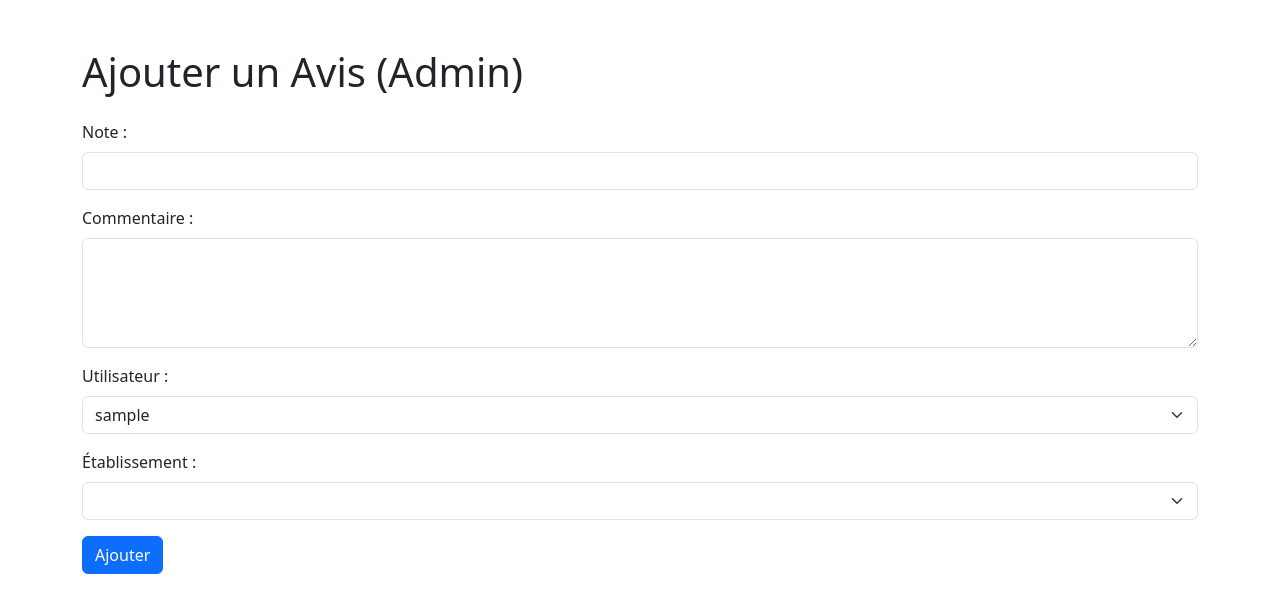
After one commit to Nathan279-code/webdev, a Flask app: page /admin/avis/ajouter in a window 1280 px wide. The commit adds this page. Shown: the top 613 px of the page. Run offline with Flask 3, Linux system fonts and the light colour scheme; the visitor is signed in with stand-in values (Sample User, id 1); data comes from the database, SQL or seed files in the repository; data that the repository does not hold is empty.

Commit message:
Fonctionnement complet de Avis pour ajout dans slidebar bouton valide prends bonen entrée et sur menu admin peut mettre avis avec + de droit(choix user/etab)

```diff
--- a/app/routes.py
+++ b/app/routes.py
@@ -301,33 +301,88 @@ def get_avis_by_id(idav):
     return jsonify(Avis.get_by_id_json(idav))
 
 # Affiche le formulaire pour ajouter un nouvel avis (méthode GET)
-@main.route("/avis/ajouter", methods=["GET"])                                                     #Si avis deja mis user+etab doit suppp ancien avis et que l'user puisse mettre un new
+#@main.route("/avis/ajouter", methods=["GET"])                                                     #Si avis deja mis user+etab doit suppp ancien avis et que l'user puisse mettre un new
+#def ajouter_avis_form():
+#    idetab = request.args.get('idetab')   #<--------------------------------------------------------------------------
+#    utilisateurs = Utilisateur.query.all()
+#    etablissements = Etablissement.query.all()
+#    return render_template('public/ajouter_avis.html',utilisateurs=utilisateurs,
+#        etablissements=etablissements)
+
+@main.route("/avis/ajouter", methods=["GET"])
+@login_required
 def ajouter_avis_form():
     idetab = request.args.get('idetab')
+
+    if not idetab:
+        return "Identifiant de l'établissement manquant", 400
+
+    etablissement = Etablissement.query.get(idetab)
+    if not etablissement:
+        return "Établissement non trouvé", 404
+
+    utilisateur = current_user  # Utilisateur connecté
+    return render_template('public/ajouter_avis.html',
+                           utilisateur=utilisateur,
+                           etablissement=etablissement)
+
+
+
+# --- Route admin ---
+@main.route("/admin/avis/ajouter", methods=["GET"])
+@login_required
+def ajouter_avis_form_admin():
+    if not current_user.admin:  #méthode pour vérif admin
+        return "Accès refusé", 403
+
     utilisateurs = Utilisateur.query.all()
     etablissements = Etablissement.query.all()
-    return render_template('public/ajouter_avis.html',utilisateurs=utilisateurs,
-        etablissements=etablissements)
+    return render_template('admin/ajouter_avis_admin.html',
+                           utilisateurs=utilisateurs,
+                           etablissements=etablissements)
+
 
 # Ajoute un nouvel avis à la base de données (méthode POST)
+#@main.route("/avis/ajouter", methods=["POST"])
+#def ajouter_avis():
+#    data = request.form.to_dict()""
+#
+#    # iduser et idetab sont dans data
+#    iduser = data.get("iduser")
+#    idetab = data.get("idetab")
+#
+#    # Vérifier si un avis existe déjà pour ce couple user+etab
+#    ancien_avis = Avis.query.filter_by(iduser=iduser, idetab=idetab).first()
+#    if ancien_avis:
+#        Avis.delete_by_id(ancien_avis.idav)  # Suppression de l'ancien avis
+#
+#     # Fixer la date de création à maintenant
+#    data['datecreation'] = datetime.now()
+#
+#    Avis.create_from_json(data)
+#    return redirect(url_for("main.get_avis"))
+
 @main.route("/avis/ajouter", methods=["POST"])
+@login_required
 def ajouter_avis():
     data = request.form.to_dict()
-
-    # iduser et idetab sont dans data
-    iduser = data.get("iduser")
+    iduser = current_user.iduser
     idetab = data.get("idetab")
 
-    # Vérifier si un avis existe déjà pour ce couple user+etab
+    if not idetab:
+        return "Établissement non précisé", 400
+
     ancien_avis = Avis.query.filter_by(iduser=iduser, idetab=idetab).first()
     if ancien_avis:
-        Avis.delete_by_id(ancien_avis.idav)  # Suppression de l'ancien avis
+        Avis.delete_by_id(ancien_avis.idav)
 
-     # Fixer la date de création à maintenant
+    data['iduser'] = iduser
+    data['idetab'] = idetab
     data['datecreation'] = datetime.now()
 
     Avis.create_from_json(data)
     return redirect(url_for("main.get_avis"))
+
 
 @main.route("/avis/modifier/<idav>", methods=["GET"])
 def modifier_avis_form(idav):
--- /dev/null
+++ b/app/templates/admin/ajouter_avis_admin.html
@@ -0,0 +1,40 @@
+{% extends 'base.html' %}
+
+{% block title %}Ajouter un Avis (Admin){% endblock %}
+
+{% block content %}
+<div class="container">
+    <h1 class="my-4">Ajouter un Avis (Admin)</h1>
+    <form method="POST" action="{{ url_for('main.ajouter_avis') }}">
+        <div class="mb-3">
+            <label for="note" class="form-label">Note :</label>
+            <input type="number" class="form-control" id="note" name="note" min="0" max="5" required>
+        </div>
+
+        <div class="mb-3">
+            <label for="commentaire" class="form-label">Commentaire :</label>
+            <textarea class="form-control" id="commentaire" name="commentaire" rows="4" required></textarea>
+        </div>
+
+        <div class="mb-3">
+            <label for="iduser" class="form-label">Utilisateur :</label>
+            <select class="form-select" name="iduser" required>
+                {% for user in utilisateurs %}
+                    <option value="{{ user.iduser }}">{{ user.username }}</option>
+                {% endfor %}
+            </select>
+        </div>
+
+        <div class="mb-3">
+            <label for="idetab" class="form-label">Établissement :</label>
+            <select class="form-select" name="idetab" required>
+                {% for etab in etablissements %}
+                    <option value="{{ etab.idetab }}">{{ etab.nometab }}</option>
+                {% endfor %}
+            </select>
+        </div>
+
+        <button type="submit" class="btn btn-primary">Ajouter</button>
+    </form>
+</div>
+{% endblock %}
--- a/app/templates/admin/avis.html
+++ b/app/templates/admin/avis.html
@@ -8,7 +8,7 @@
 
     <!-- Bouton Ajouter -->
     <div class="mb-3">
-        <a href="{{ url_for('main.ajouter_avis_form') }}" class="btn btn-primary">
+        <a href="{{ url_for('main.ajouter_avis_form_admin') }}" class="btn btn-primary">
             <i class="bi bi-plus-lg"></i> Ajouter un avis
         </a>
     </div>
```
Also changed, not shown: app/templates/public/ajouter_avis.html (+11 -12 lines).
